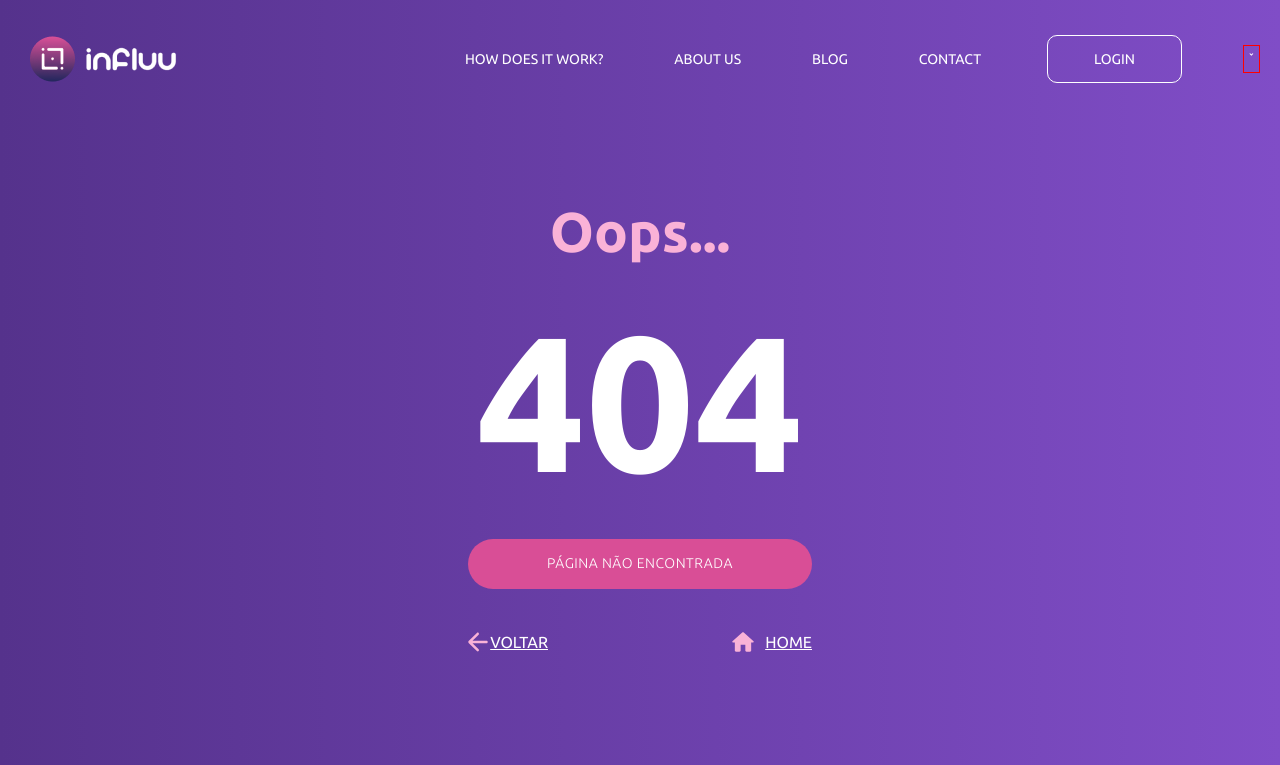
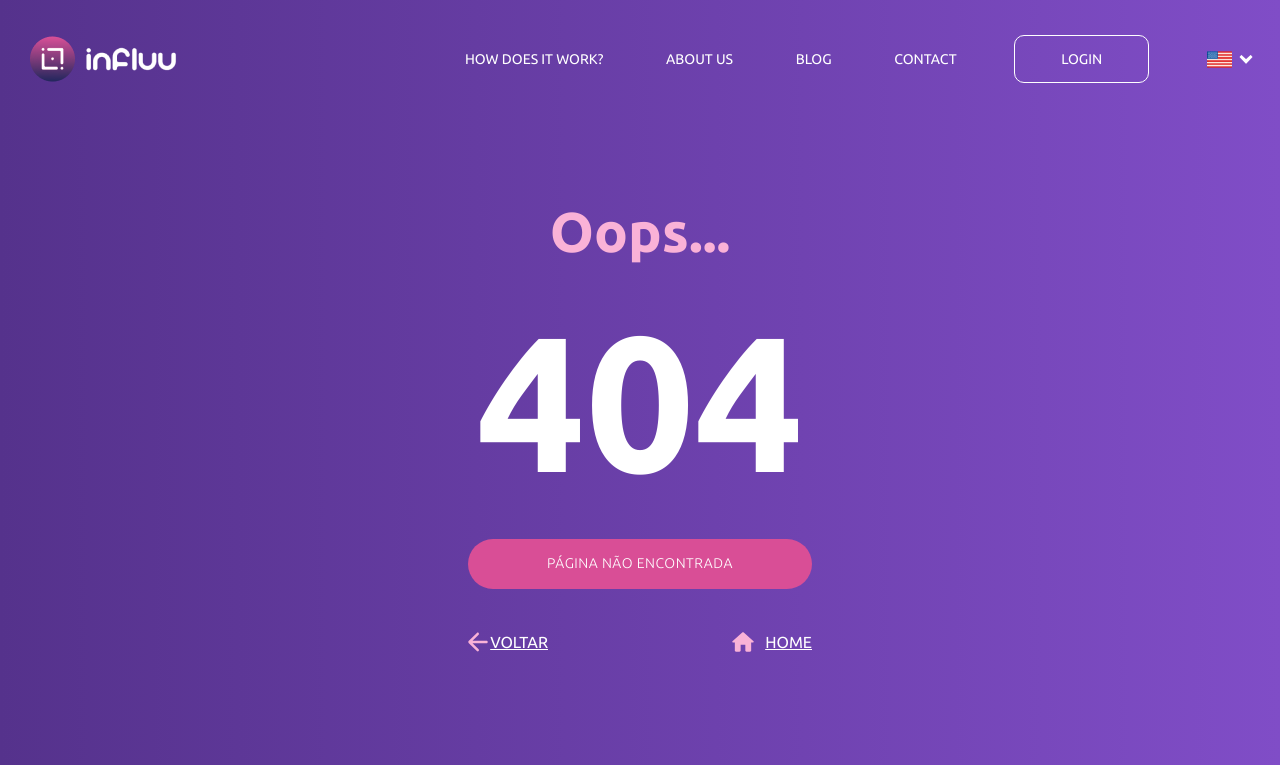
Before and after one commit to felipemimoura/Influu-teste, a plain HTML site: page atividadeB/index.html in a window 1280 px wide. Shown: the top 765 px of the page. Drawn offline with Linux system fonts and the light colour scheme.

Commit message:
revisão final antes de entregar

```diff
--- a/atividadeB/index.html
+++ b/atividadeB/index.html
@@ -5,7 +5,7 @@
     <meta charset="UTF-8">
     <meta http-equiv="X-UA-Compatible" content="IE=edge">
     <meta name="viewport" content="width=device-width, initial-scale=1.0">
-    <link rel="stylesheet" href="/styles.css">
+    <link rel="stylesheet" href="./styles.css">
     <title>ERRO-404</title>
 </head>
 
@@ -19,8 +19,16 @@
                 <li class="navigation_item">blog</li>
                 <li class="navigation_item">contact</li>
                 <li class="navigation_item button_login">login</li>
-                <li class="navigation_item dropdown">&#711;</li>
+                <li class="navigation_item dropdown">
+                    <img src="./assets/image/estados-unidos.png" alt="Bandeira dos Estados Unidos da América">
+                    <p>
+                        &#711;
+                    </p>
+                </li>
             </ul>
+        </nav>
+        <nav class="navigation_menu_mobile">
+            <img src="./assets/image/Menu.svg" alt="Menu tipo hamburger - três linhas uma embaixo da outra">
         </nav>
     </header>
     <main>
--- a/atividadeB/styles.css
+++ b/atividadeB/styles.css
@@ -18,7 +18,9 @@ body {
   justify-content: space-between;
   margin: 35px 20px 0 30px;
 }
-
+.navigation_menu_mobile {
+  display: none;
+}
 .navigation_menu ul {
   width: 800px;
   display: flex;
@@ -46,13 +48,17 @@ body {
   border-radius: 10px;
 }
 
-.navigation_item.dropdown {
-  border: 1px solid red;
+.dropdown {
+  display: flex;
+  align-items: center;
+  justify-content: center;
 }
-.navigation_item.dropdown::before {
-  content: "";
-  background: url("/assets/image/estados-unidos.png") center no-repeat;
+.dropdown p {
+  font-size: 3rem;
+  height: 25px;
+  padding-left: 5px;
 }
+
 .container {
   text-align: center;
   width: 50%;
@@ -170,7 +176,6 @@ body {
   }
   .container_with {
     margin: 30vh auto 0;
-
   }
   .badge_width,
   .about_us_title,
```
Also changed, not shown: atividadeB/assets/image/Menu.svg (added).
